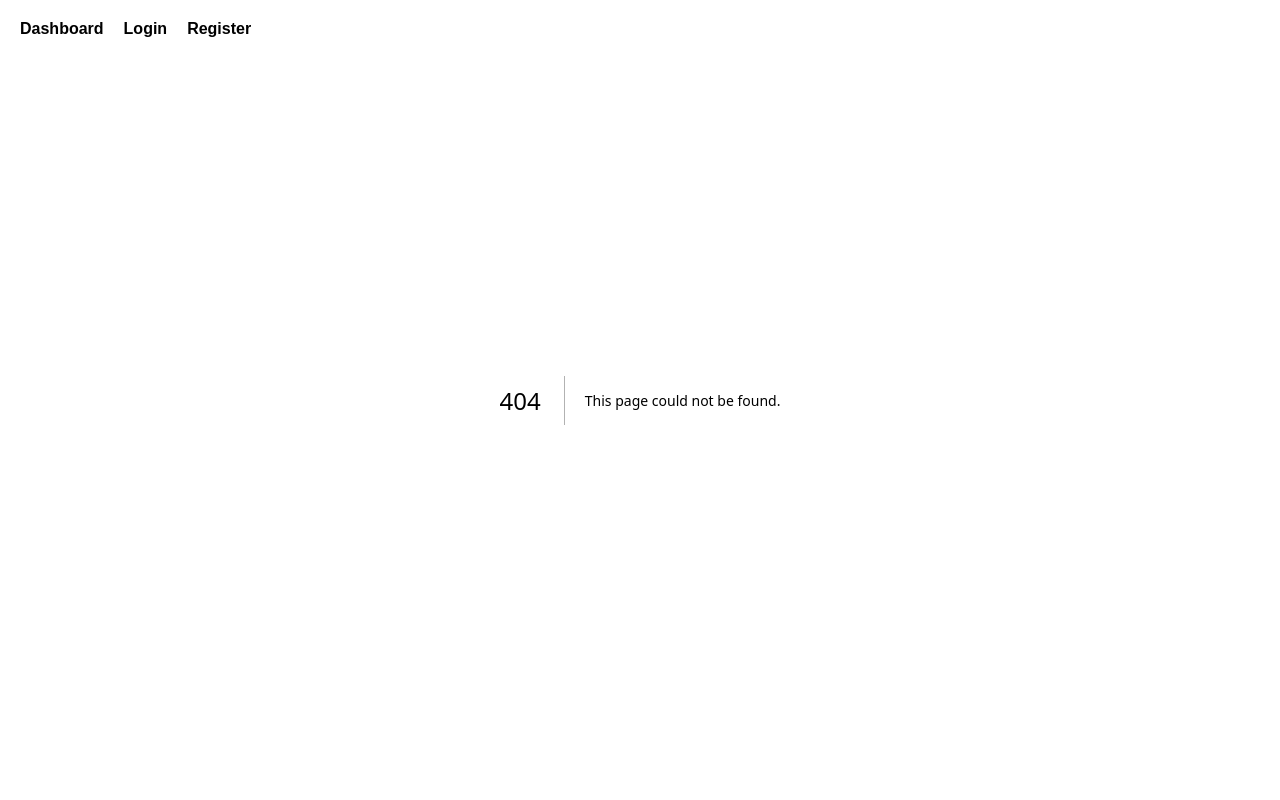
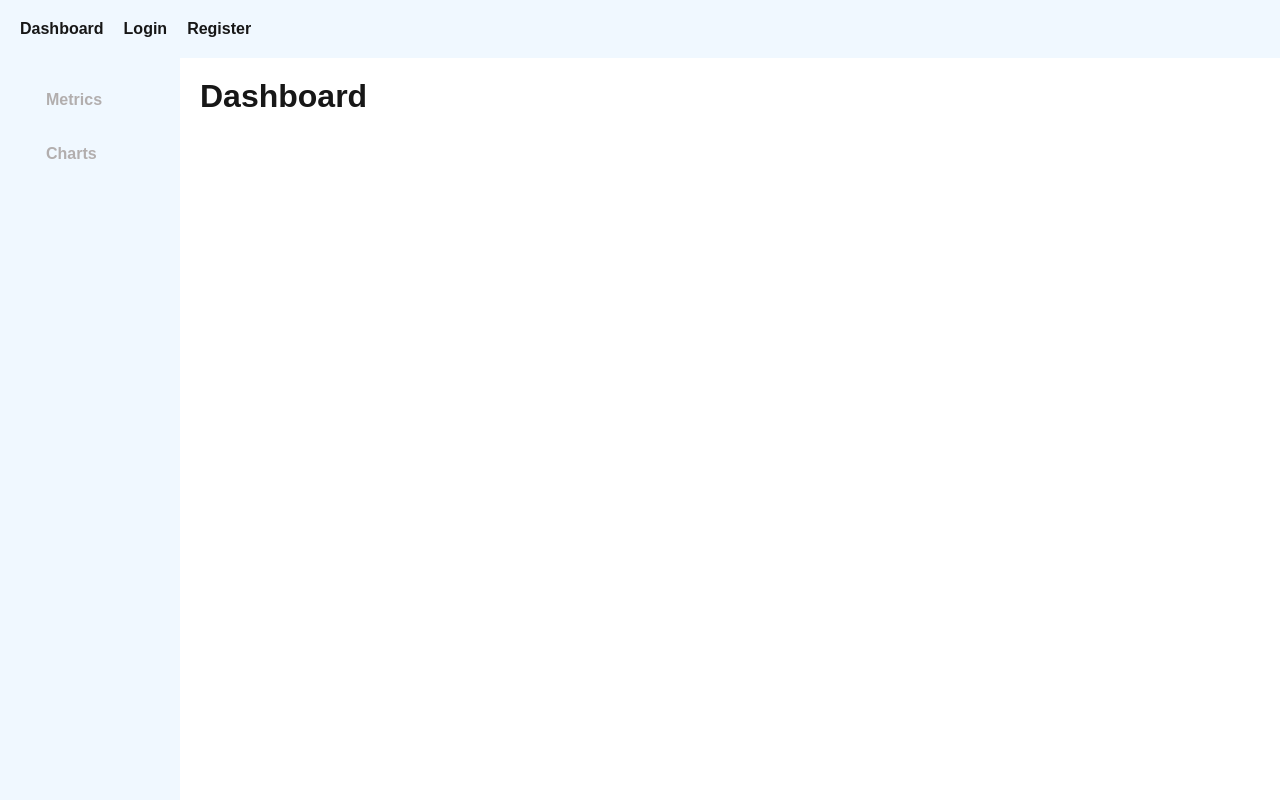
Before and after one commit to ynov-2025-m1-team6/Feed-Pulse-Front, a Next.js app: page /dashboard in a window 1280 px wide. Before the commit this address had no page. Built offline with nearby package versions, Linux system fonts and the light colour scheme.

Commit message:
#8: add dashboard page

```diff
--- /dev/null
+++ b/src/app/dashboard/dashboard.module.scss
@@ -0,0 +1,3 @@
+.wrapper{
+    padding: 20px;
+}
--- /dev/null
+++ b/src/app/dashboard/page.tsx
@@ -0,0 +1,16 @@
+import React from 'react'
+import Sidebar from "@/components/Sidebar";
+import styles from "./dashboard.module.scss";
+
+
+export default function page() {
+  return (
+    <>
+        <Sidebar navItems={[{ path: "/dashboard/metrics", label: "Metrics" },{ path: "/dashboard/chart", label: "Charts" }]} />
+        <div className={styles.wrapper}>
+
+        <h1>Dashboard</h1>
+        </div>
+    </>
+  )
+}
--- a/src/app/globals.css
+++ b/src/app/globals.css
@@ -13,7 +13,7 @@
 html,
 body {
   max-width: 100vw;
-  overflow-x: hidden;
+  overflow: hidden;
 }
 
 body {
@@ -22,11 +22,16 @@ body {
   font-family: Arial, Helvetica, sans-serif;
   display: flex;
   flex-direction: column;
-  justify-content: center;
+  /* justify-content: center; */
   align-items: center;
   height: 100vh;
   -webkit-font-smoothing: antialiased;
   -moz-osx-font-smoothing: grayscale;
+}
+
+main{
+  width: 100%;
+  display: flex;
 }
 
 * {
--- a/src/app/layout.tsx
+++ b/src/app/layout.tsx
@@ -33,7 +33,7 @@ export default function RootLayout({
     <html lang="en">
       <body className={`${geistSans.variable} ${geistMono.variable}`}>
         <Navbar navItems={navItems} />
-        {children}
+        <main>{children}</main>
       </body>
     </html>
   );
--- a/src/components/Nabvar/navbar.module.scss
+++ b/src/components/Nabvar/navbar.module.scss
@@ -1,7 +1,5 @@
 .wrapper {
-//   background-color: red;
-  position: fixed;
-  top: 0;
+  background-color: aliceblue;
   width: 100%;
   padding: 20px;
 }
--- /dev/null
+++ b/src/components/Sidebar/SidebarItems/index.tsx
@@ -0,0 +1,24 @@
+import React from "react";
+import Link from "next/link";
+
+import styles from "./sidebaritems.module.scss"
+type Props = {
+  navItem: {
+    path: string;
+    label: string;
+    icon?: React.ReactNode;
+  };
+};
+
+const Index = ({ navItem }: Props) => {
+  return (
+    <Link className={`${styles.navItem} ${styles.with_icon}`} href={navItem.path}>
+      {navItem.icon && (
+        <span className={styles.icon_wrapper}>{navItem.icon}</span>
+      )}
+      {navItem.label}
+      </Link>
+  );
+};
+
+export default Index;
--- /dev/null
+++ b/src/components/Sidebar/SidebarItems/sidebaritems.module.scss
@@ -0,0 +1,25 @@
+.navItem{
+    padding: 18px 25px 18px 16px;
+    border-radius: 9px;
+    color: #b2aeae;
+    font-weight: bold;
+    svg{
+        fill: #b2aeae;
+    }
+    &.with_icon{
+        display: flex;
+        align-items: center;
+        // justify-content: space-around;
+        svg{
+            margin-right: 25px;
+        }
+
+    }
+    &:hover{
+        color: black;
+        background-color: #f1f1f1;
+    }
+    &:last-child{
+        margin-bottom: 60px;
+    }
+}
--- /dev/null
+++ b/src/components/Sidebar/index.tsx
@@ -0,0 +1,28 @@
+"use client";
+import React from "react";
+import SidebarItems from "./SidebarItems";
+import styles from "./sidebar.module.scss"
+
+interface NavItem {
+  path: string;
+  label: string;
+  icon?: React.ReactNode;
+}
+
+type Props = {
+  navItems: NavItem[];
+};
+
+const index = ({ navItems }: Props) => {
+  return (
+    <aside className={`${styles.sidebar}`}>
+      <ul>
+        {navItems.map((item, key) => {
+          return <SidebarItems key={key} navItem={item} />;
+        })}
+      </ul>
+    </aside>
+  );
+};
+
+export default index;
--- /dev/null
+++ b/src/components/Sidebar/sidebar.module.scss
@@ -0,0 +1,7 @@
+.sidebar{
+    background-color: aliceblue;
+    width: 180px;
+    height: 100vh;
+    padding: 15px 30px;
+    // background-color: blue;
+}
```
